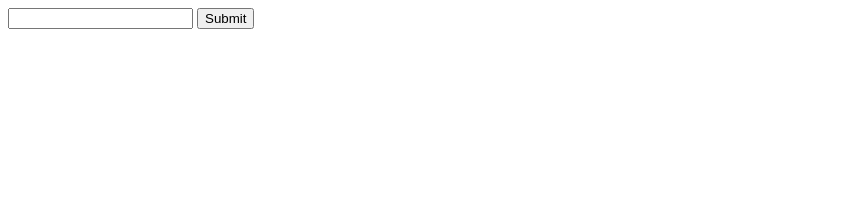
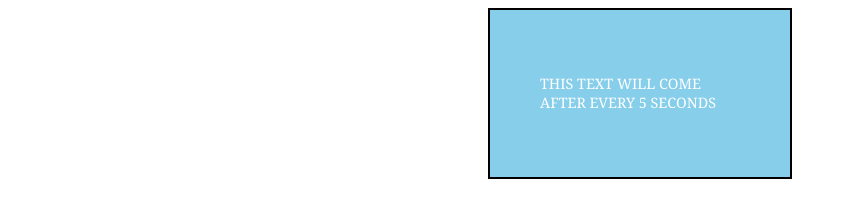
Before and after one commit to somaroy29/todo-app, a plain HTML site: page index.html in a window 1280 px wide. Shown: the whole page, without its empty margins (0-847 px from the left). Drawn offline with Linux system fonts and the light colour scheme.

Commit message:
displayed-some-basic-features-of-JS-SetTimeInterval

```diff
--- a/index.html
+++ b/index.html
@@ -4,13 +4,17 @@
     <meta charset="UTF-8" />
     <meta http-equiv="X-UA-Compatible" content="IE=edge" />
     <meta name="viewport" content="width=device-width, initial-scale=1.0" />
-    <title>Document</title>
+    <title>showing icon in time interval</title>
+    <link rel="stylesheet" href="style.css">
   </head>
   <body>
-    <input id="input" type="text" />
-    <button id="btn">Submit</button>
-    <ul id="ul">
-    </ul>
-    <script src="./app.js" />
+      <div id="colurChange">
+          <p>
+this text will come after every 5 seconds
+          </p>
+      </div>
+
+
+    <script src="./test.js" />
   </body>
 </html>
--- a/style.css
+++ b/style.css
@@ -0,0 +1,17 @@
+#colurChange{
+    color: white;
+    font-family: Cambria, Cochin, Georgia, Times, 'Times New Roman', serif;
+    font-size: 90%;
+    padding: 50px;
+    max-width: 200px;
+    max-height: 200px;
+    height: fit-content;
+    margin: auto;
+    overflow: hidden;
+    background-color: skyblue;
+    border: 2px solid black;
+    text-transform: uppercase;
+    -webkit-transition: background 0.7s;
+    -moz-transition: background 0.7s;
+    transition: background 0.7s;
+}
--- /dev/null
+++ b/test.js
@@ -0,0 +1,16 @@
+const Clrchanger=document.getElementById("colurChange")
+const colourList=["red","blue","pink","yellow"];
+let counter = 0;
+function colourChanger(){
+    console.log(counter,counter%4);
+    Clrchanger.style.background=colourList[counter%4];
+    counter++;
+
+}
+var stopthis=setInterval(colourChanger,2000);
+
+Clrchanger.onclick= function stopplaying(){
+    clearInterval(stopthis);
+    Clrchanger.innerHTML="stopped dislaying this, exit."
+
+}
```
